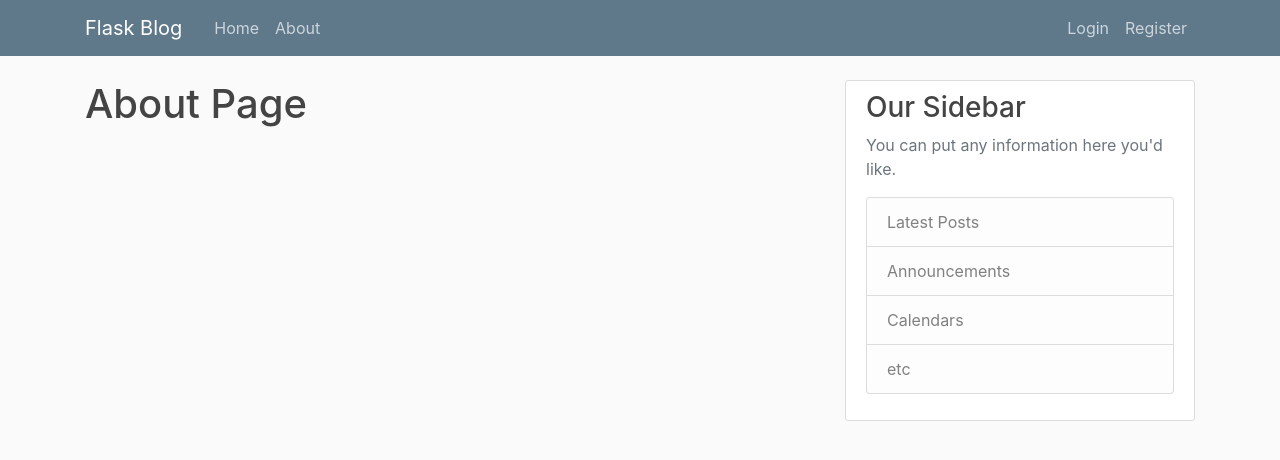
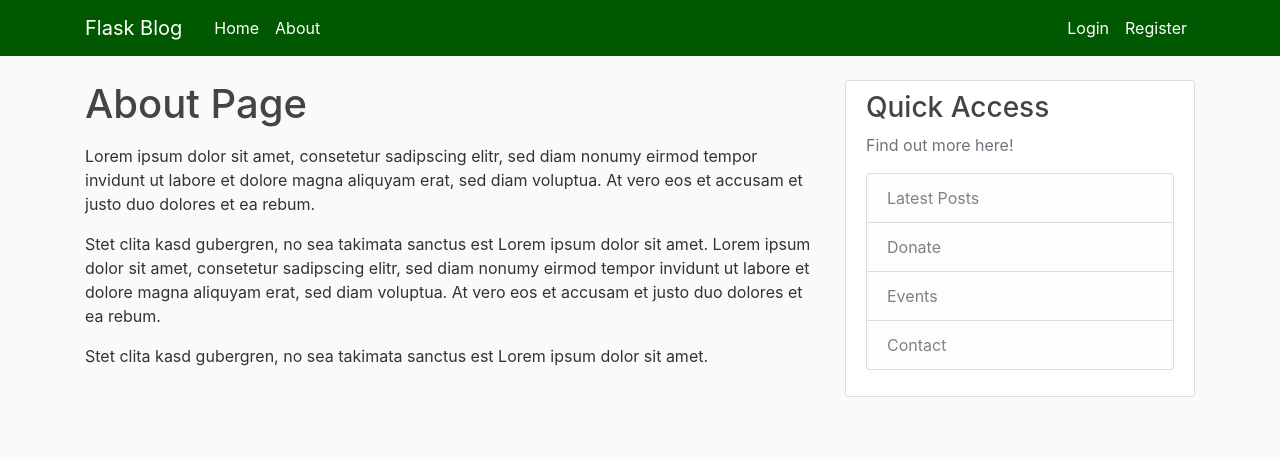
Before and after one commit to Victoria-Hodder/practice-flask-app, a Flask app: page /about in a window 1280 px wide. Shown: the top 460 px of the page. Run offline with Flask 2, Linux system fonts and the light colour scheme; some libraries are stand-ins or nearby versions.

Commit message:
created a snippets file for draft code and began to customise the design

```diff
--- a/flaskblog/__init__.py
+++ b/flaskblog/__init__.py
@@ -1,5 +1,5 @@
 from flask import Flask
-from flask_sqlalchemy import SQLAlchemy #added this in models video
+from flask_sqlalchemy import SQLAlchemy
 from flask_bcrypt import Bcrypt
 from flask_login import LoginManager
 import os
--- a/flaskblog/static/main.css
+++ b/flaskblog/static/main.css
@@ -9,11 +9,11 @@ body {
   }
 
   .bg-steel {
-    background-color: #5f788a;
+    background-color: #005800;
   }
 
   .site-header .navbar-nav .nav-link {
-    color: #cbd5db;
+    color: #ffffff;
   }
 
   .site-header .navbar-nav .nav-link:hover {
@@ -78,3 +78,7 @@ body {
   .account-heading {
     font-size: 2.5rem;
   }
+
+  .text-muted {
+    color: #005800;
+  }
--- a/flaskblog/templates/about.html
+++ b/flaskblog/templates/about.html
@@ -1,6 +1,17 @@
 {% extends "layout.html" %}
 {% block content %}
 
-        <h1>About Page</h1>
+        <h1 class="mb-3">About Page</h1>
+        <p>Lorem ipsum dolor sit amet, consetetur sadipscing elitr,
+        sed diam nonumy eirmod tempor invidunt ut labore et dolore magna
+        aliquyam erat, sed diam voluptua. At vero eos et accusam et justo
+        duo dolores et ea rebum.</p>
+        <p>Stet clita kasd gubergren, no sea takimata
+        sanctus est Lorem ipsum dolor sit amet. Lorem ipsum dolor sit amet,
+        consetetur sadipscing elitr, sed diam nonumy eirmod tempor invidunt
+        ut labore et dolore magna aliquyam erat, sed diam voluptua. At vero
+        eos et accusam et justo duo dolores et ea rebum.</p>
+        <p>Stet clita kasd gubergren, no sea takimata sanctus est
+        Lorem ipsum dolor sit amet.</p>
 
 {% endblock content %}
--- a/flaskblog/templates/layout.html
+++ b/flaskblog/templates/layout.html
@@ -4,9 +4,9 @@
     <meta charset="utf-8" />
     <meta http-equiv="X-UA-Compatible" content="IE=edge">
     {% if title %}
-        <title> Flask Blog - {{ title }}</title>
+        <title> EcoAI - {{ title }}</title>
     {% else %}
-        <title>Flask Blog</title>
+        <title>EcoAI</title>
     {% endif %}
     <meta name="viewport" content="width=device-width, initial-scale=1">
     <link rel="stylesheet" href="https://stackpath.bootstrapcdn.com/bootstrap/4.3.1/css/bootstrap.min.css" integrity="sha384-ggOyR0iXCbMQv3Xipma34MD+dH/1fQ784/j6cY/iJTQUOhcWr7x9JvoRxT2MZw1T" crossorigin="anonymous">
@@ -61,13 +61,13 @@
             </div>
             <div class="col-md-4">
                 <div class="content-section">
-                    <h3>Our Sidebar</h3>
-                    <p class='text-muted'>You can put any information here you'd like.
+                    <h3>Quick Access</h3>
+                    <p class='text-muted'>Find out more here!
                     <ul class="list-group">
                         <li class="list-group-item list-group-item-light">Latest Posts</li>
-                        <li class="list-group-item list-group-item-light">Announcements</li>
-                        <li class="list-group-item list-group-item-light">Calendars</li>
-                        <li class="list-group-item list-group-item-light">etc</li>
+                        <li class="list-group-item list-group-item-light">Donate</li>
+                        <li class="list-group-item list-group-item-light">Events</li>
+                        <li class="list-group-item list-group-item-light">Contact</li>
                     </ul>
                     </p>
                 </div>
--- a/flaskblog/templates/login.html
+++ b/flaskblog/templates/login.html
@@ -41,7 +41,7 @@
                 </div>
             </fieldset>
             <div class="form-group">
-                {{ form.submit(class="btn btn-outline-info") }}
+                {{ form.submit(class="btn btn-outline-success") }}
             </div>
             <small class="text-muted ml-2">
                 <a href="#">Forgotten Password?</a>
@@ -50,7 +50,7 @@
     </div>
     <div class="border-top pt-3">
         <small class="text-muted">
-            Want an account? <a class="ml-2" href="url_for('register')">Sign up now!</a>         </a>
+            Want an account? <a class="ml-2" href="url_for('register')">Sign up now!</a></a>
         </small>
     </div>
 
--- a/flaskblog/templates/register.html
+++ b/flaskblog/templates/register.html
@@ -67,7 +67,7 @@
                 </div>
             </fieldset>
             <div class="form-group">
-                {{ form.submit(class="btn btn-outline-info") }}
+                {{ form.submit(class="btn btn-outline-success") }}
             </div>
         </form>
     </div>
```
